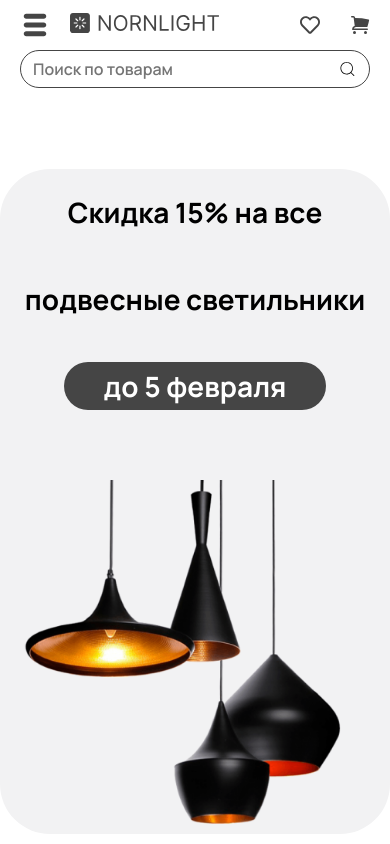
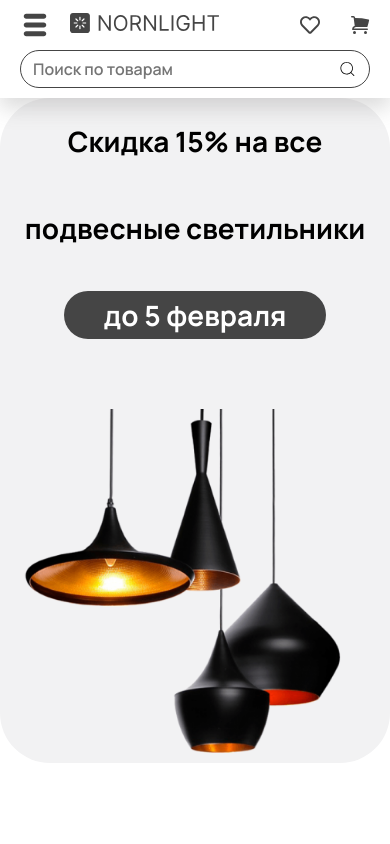
Before and after one commit to jahongirboltabekov/8-MONTH-EXAM, a React (Vite) app: page / in a window 390 px wide. Shown: the top 844 px of the page. Built offline with nearby package versions, Linux system fonts and the light colour scheme; no server answers.

Commit message:
responsive Home

```diff
--- a/src/components/Home/Navbar/Navbar.jsx
+++ b/src/components/Home/Navbar/Navbar.jsx
@@ -15,7 +15,7 @@ function Navbar() {
   const [menu, setMenu] = useState(false);
 
   return (
-    <div>
+    <div className='nav_div'>
         <div className="container">
             <div className={`header_wrap ${menu ? "show" : ""}`}>
                 <div className="model_icons">
--- a/src/components/Home/Navbar/Navbar.scss
+++ b/src/components/Home/Navbar/Navbar.scss
@@ -1,8 +1,21 @@
+.nav_div{
+    position: sticky;
+    top: 0;
+    right: 0;
+    left: 0;
+    z-index: 6;
+    background-color: white;
+    box-shadow: rgba(105, 103, 103, 0.24) 0px 10px 20px 0px;
+}
+
+
 nav{
     display: flex;
     justify-content: space-between;
     align-items: center;
-    padding: 10px 0px 81px 0px;
+    padding: 10px 0px 10px 0px;
+    margin-bottom: 71px;
+
 
     .search{
         display: flex;
@@ -190,6 +203,15 @@ nav{
 
 
 @media (max-width:900px){
+    .nav_div{
+        position: sticky;
+        top: 0;
+        right: 0;
+        left: 0;
+        z-index: 6;
+        background-color: white;
+        box-shadow: rgba(105, 103, 103, 0.24) 0px 10px 20px 0px;
+    }
     nav{
         display: flex;
         justify-content: space-between;
@@ -376,12 +398,23 @@ nav{
 }
 
 @media (max-width:700px){
+    .nav_div{
+        position: sticky;
+        top: 0;
+        right: 0;
+        left: 0;
+        z-index: 6;
+        background-color: white;
+        box-shadow: rgba(105, 103, 103, 0.24) 0px 10px 20px 0px;
+        padding-bottom: 10px;
+    }
     nav{
         display: flex;
         align-items: center;
         padding: 10px 0px 10px 0px;
         justify-content: space-between !important;
         position: relative;
+        margin-bottom: 0px;
 
         .menu{
             width: 30px !important;
@@ -511,7 +544,6 @@ nav{
         border: 1px solid #454545;
         border-radius: 100px;
         width: 100%;
-        margin-bottom: 81px;
 
         .header_search{
             outline: none;
```
